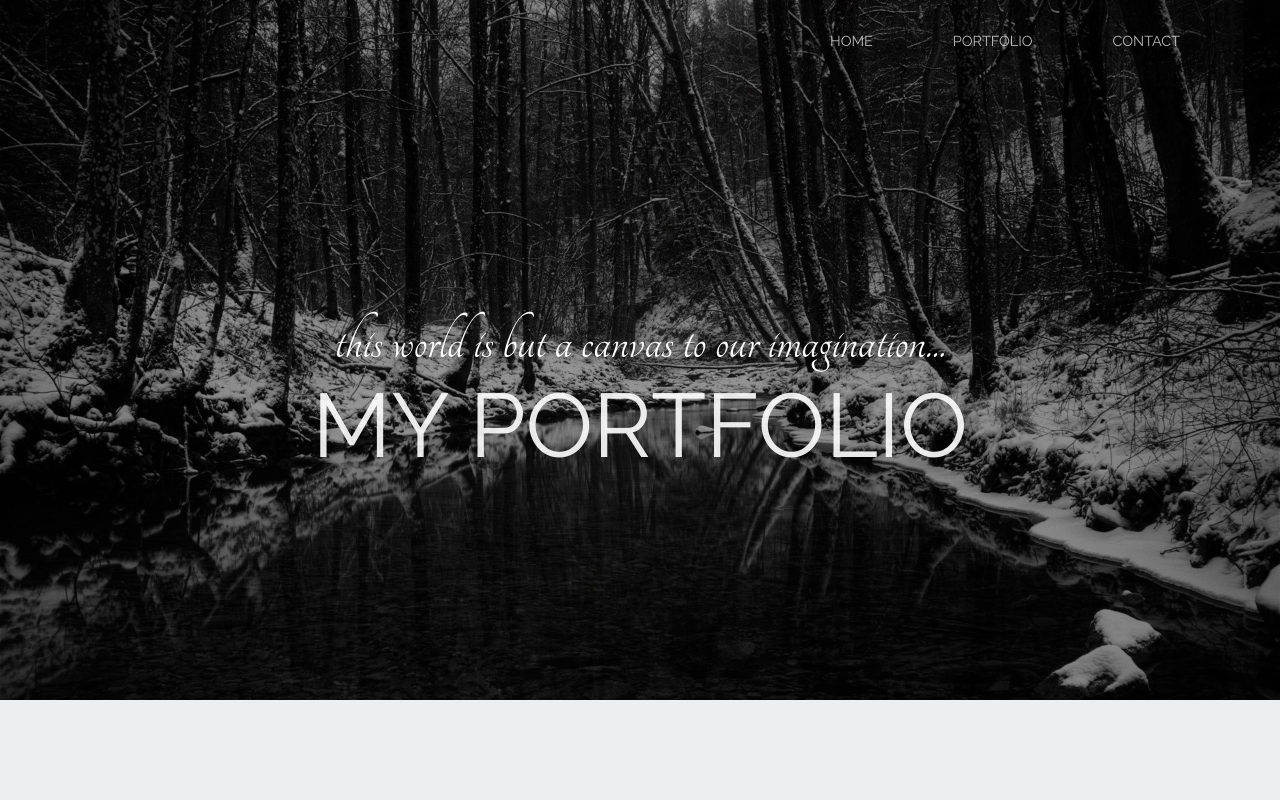
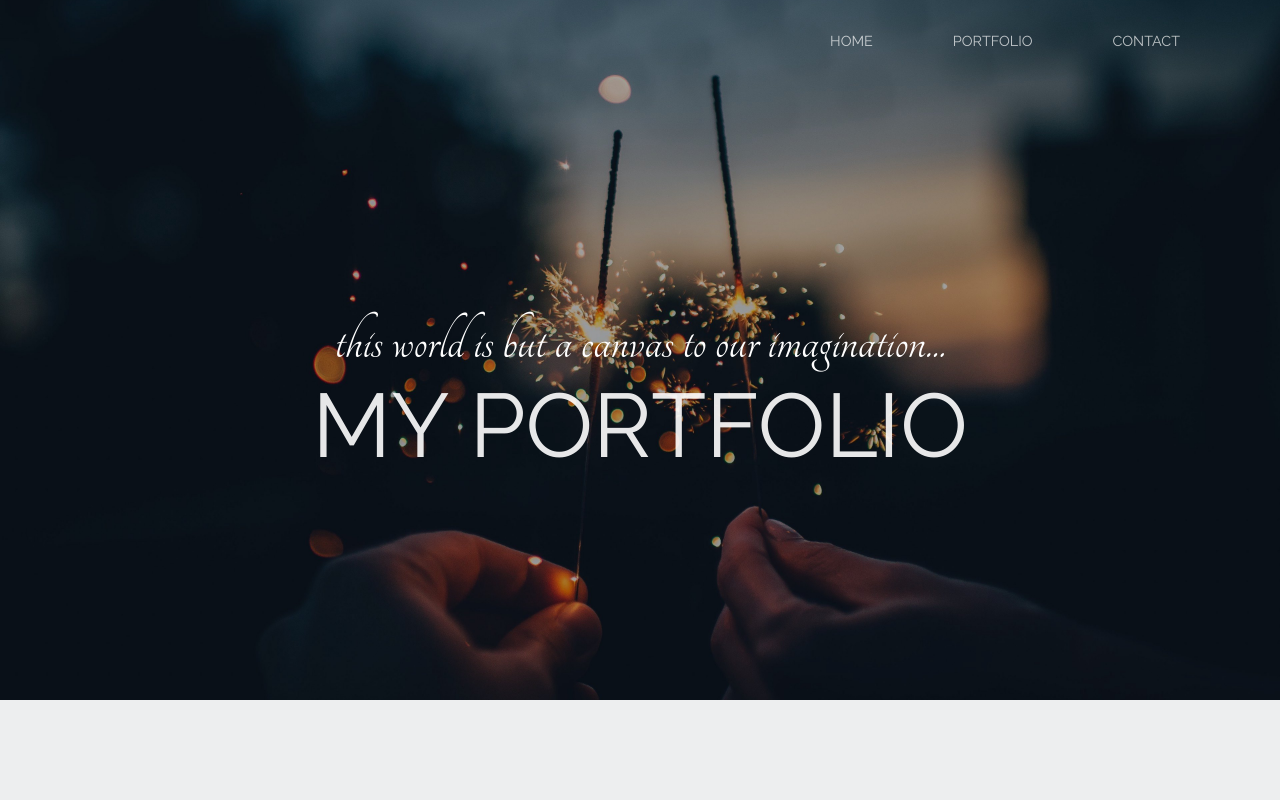
Before and after one commit to hsanchez7934/personal-site, a React (Create React App) app: page /portfolio in a window 1280 px wide. Shown: the top 800 px of the page. Built offline with nearby package versions, Linux system fonts and the light colour scheme.

Commit message:
Commit for the day

```diff
--- a/package.json
+++ b/package.json
@@ -2,7 +2,8 @@
   "name": "personal-website",
   "version": "0.1.0",
   "engines": {
-    "node": "9.5.0"
+    "node": "9.5.0",
+    "npm": "5.6.0"
   },
   "homepage" : "https://hsanchezdeveloper.herokuapp.com/",
   "private": true,
--- a/src/components/Contact/Contact.css
+++ b/src/components/Contact/Contact.css
@@ -8,7 +8,7 @@
 #contact-header {
   height: 700px;
   width: 100%;
-  background-image: url(../../assets/cat.jpg);
+  background-image: url(../../assets/street.jpg);
   background-position: center;
   background-repeat: no-repeat;
   background-size: cover;
@@ -69,7 +69,7 @@
 #contact-main-form-container {
   width: 100%;
   height: 70%;
-  background-image: url(../../assets/cat.jpg);
+  background-image: url(../../assets/buildings.jpg);
   background-position: center;
   background-repeat: no-repeat;
   background-size: cover;
--- a/src/components/Contact/Contact.scss
+++ b/src/components/Contact/Contact.scss
@@ -11,7 +11,7 @@
 #contact-header {
   height: 700px;
   width: 100%;
-  background-image: url(../../assets/cat.jpg);
+  background-image: url(../../assets/street.jpg);
   background-position: center;
   background-repeat: no-repeat;
   background-size: cover;
@@ -80,7 +80,7 @@
 #contact-main-form-container {
   width: 100%;
   height: 70%;
-  background-image: url(../../assets/cat.jpg);
+  background-image: url(../../assets/buildings.jpg);
   background-position: center;
   background-repeat: no-repeat;
   background-size: cover;
--- a/src/components/Portfolio/Portfolio.css
+++ b/src/components/Portfolio/Portfolio.css
@@ -8,7 +8,7 @@
 #portfolio-header {
   height: 700px;
   background-color: #222226;
-  background-image: url(../../assets/trees.jpg);
+  background-image: url(../../assets/sparklers.jpg);
   background-size: cover;
   background-repeat: no-repeat;
   background-position: center;
--- a/src/components/Portfolio/Portfolio.scss
+++ b/src/components/Portfolio/Portfolio.scss
@@ -11,7 +11,7 @@
 #portfolio-header {
   height: 700px;
   background-color: $datbeautifulcharcoal;
-  background-image: url(../../assets/trees.jpg);
+  background-image: url(../../assets/sparklers.jpg);
   background-size: cover;
   background-repeat: no-repeat;
   background-position: center;
```
Also changed, not shown: 1 other file (tests, documents, lock files or other folders).
